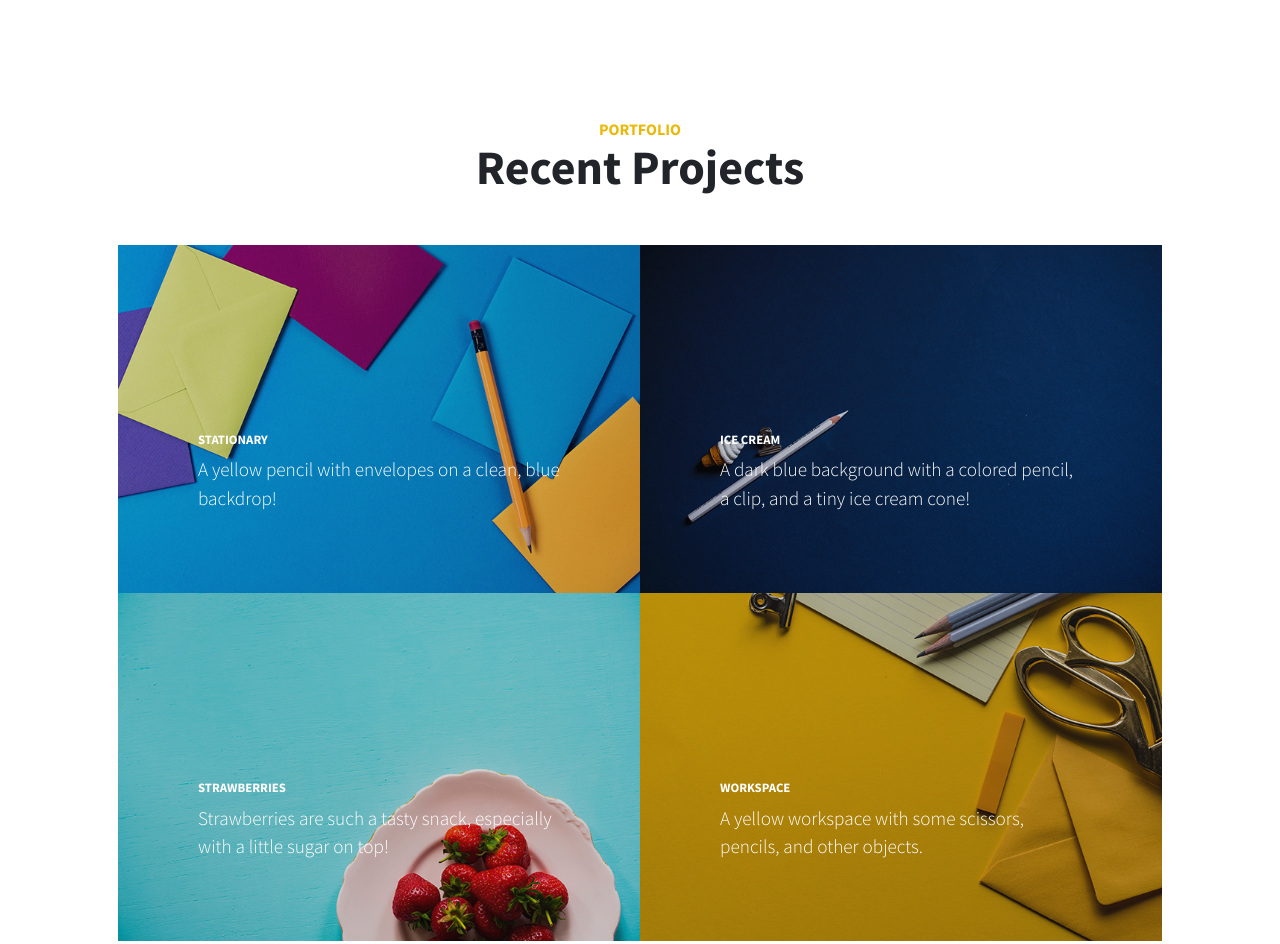
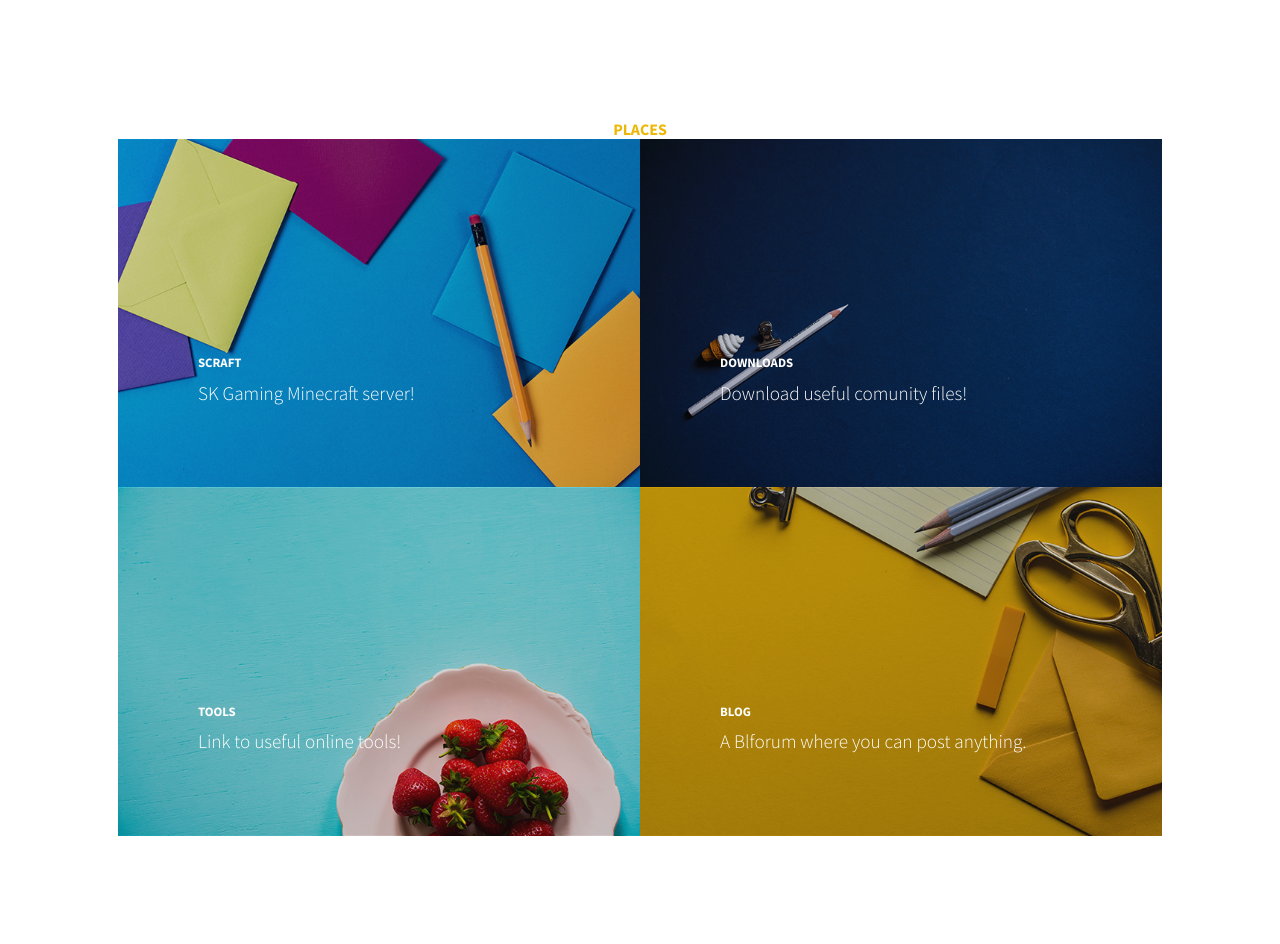
Before and after one commit to PolGs/skgaming, a plain HTML site: page index.html in a window 1280 px wide. Shown: the part 800-1744 px from the top of the page. Drawn offline with nearby package versions, Linux system fonts and the light colour scheme.

Commit message:
Update index.html

```diff
--- a/index.html
+++ b/index.html
@@ -41,16 +41,15 @@
         <section class="content-section" id="portfolio">
             <div class="container px-4 px-lg-5">
                 <div class="content-section-heading text-center">
-                    <h3 class="text-secondary mb-0">Portfolio</h3>
-                    <h2 class="mb-5">Recent Projects</h2>
+                    <h3 class="text-secondary mb-0">Places</h3>
                 </div>
                 <div class="row gx-0">
                     <div class="col-lg-6">
                         <a class="portfolio-item" href="#!">
                             <div class="caption">
                                 <div class="caption-content">
-                                    <div class="h2">Stationary</div>
-                                    <p class="mb-0">A yellow pencil with envelopes on a clean, blue backdrop!</p>
+                                    <div class="h2">SCraft</div>
+                                    <p class="mb-0">SK Gaming Minecraft server!</p>
                                 </div>
                             </div>
                             <img class="img-fluid" src="assets/img/portfolio-1.jpg" alt="..." />
@@ -60,8 +59,8 @@
                         <a class="portfolio-item" href="#!">
                             <div class="caption">
                                 <div class="caption-content">
-                                    <div class="h2">Ice Cream</div>
-                                    <p class="mb-0">A dark blue background with a colored pencil, a clip, and a tiny ice cream cone!</p>
+                                    <div class="h2">Downloads</div>
+                                    <p class="mb-0">Download useful comunity files!</p>
                                 </div>
                             </div>
                             <img class="img-fluid" src="assets/img/portfolio-2.jpg" alt="..." />
@@ -71,8 +70,8 @@
                         <a class="portfolio-item" href="#!">
                             <div class="caption">
                                 <div class="caption-content">
-                                    <div class="h2">Strawberries</div>
-                                    <p class="mb-0">Strawberries are such a tasty snack, especially with a little sugar on top!</p>
+                                    <div class="h2">Tools</div>
+                                    <p class="mb-0">Link to useful online tools!</p>
                                 </div>
                             </div>
                             <img class="img-fluid" src="assets/img/portfolio-3.jpg" alt="..." />
@@ -82,8 +81,8 @@
                         <a class="portfolio-item" href="#!">
                             <div class="caption">
                                 <div class="caption-content">
-                                    <div class="h2">Workspace</div>
-                                    <p class="mb-0">A yellow workspace with some scissors, pencils, and other objects.</p>
+                                    <div class="h2">Blog</div>
+                                    <p class="mb-0">A Blforum where you can post anything.</p>
                                 </div>
                             </div>
                             <img class="img-fluid" src="assets/img/portfolio-4.jpg" alt="..." />
```
